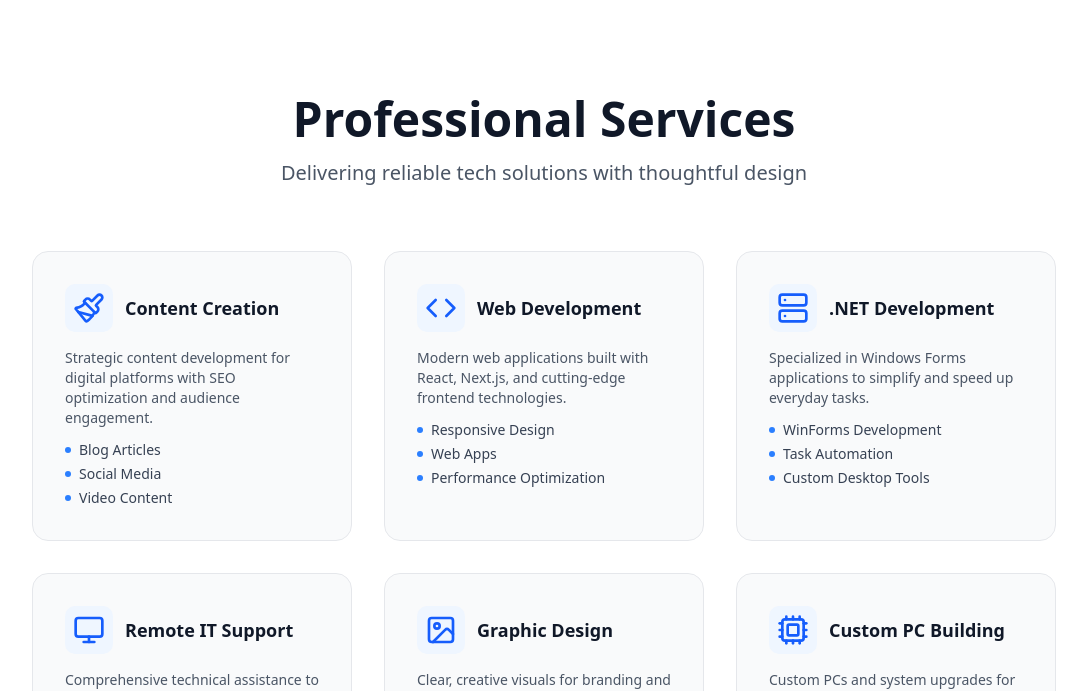
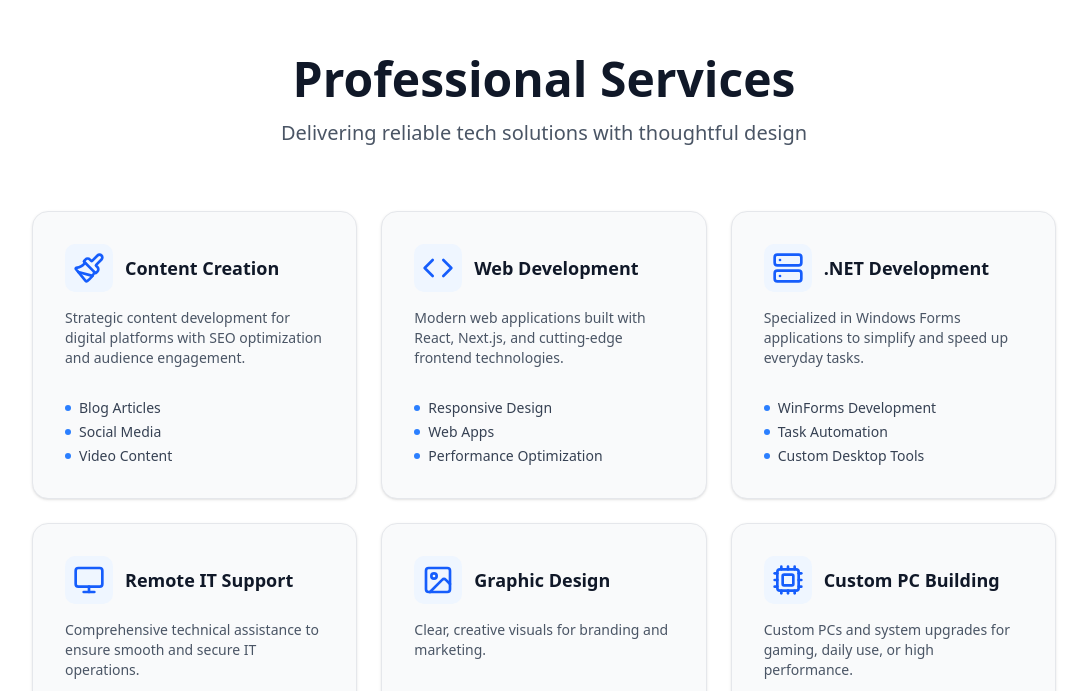
Before and after one commit to moroshing/portfolio, a React (Vite) app: page / in a window 1280 px wide. Shown: the part 2729-3420 px from the top of the page, without its empty margins (96-1183 px from the left). Built offline with nearby package versions, Linux system fonts and the light colour scheme.

Commit message:
Modified Services section cards

```diff
--- a/src/sections/Services.tsx
+++ b/src/sections/Services.tsx
@@ -1,4 +1,5 @@
 import { Paintbrush, Monitor, Code, Cpu, Server, Image } from "lucide-react";
+import { Card } from "../components/ui/card";
 
 const ServicesSection = () => {
   const services = [
@@ -60,7 +61,7 @@ const ServicesSection = () => {
   return (
     <section
       id="services"
-      className="py-20 px-4 sm:px-6 lg:px-8 dark:bg-gray-900"
+      className="py-10 px-4 sm:px-6 lg:px-8 dark:bg-gray-900"
     >
       <div className="max-w-7xl mx-auto">
         <div className="text-center mb-16">
@@ -73,12 +74,15 @@ const ServicesSection = () => {
         </div>
 
         {/* Mobile View: Horizontal Scroll */}
-        <div className="sm:hidden flex overflow-x-auto gap-4 -mx-4 px-4 pb-4 snap-x snap-mandatory">
+        <div className="sm:hidden w-full overflow-hidden">
+          <div className="flex overflow-x-auto gap-4 px-4 pb-4 snap-x snap-mandatory">
             {services.map((service, index) => (
-            <div
+              <Card
                 key={index}
-              className="snap-start min-w-[260px] max-w-[280px] w-[85%] flex-shrink-0 bg-gray-50 dark:bg-gray-800 p-6 rounded-2xl border border-gray-200 dark:border-gray-700 hover:shadow-lg transition-all"
+                className="snap-start min-w-[280px] max-w-[300px] w-full aspect-square flex-shrink-0 rounded-xl bg-gray-50 dark:bg-gray-800 border border-gray-200 dark:border-gray-700 hover:shadow-xl transition-all"
               >
+                <div className="p-6 h-full flex flex-col justify-between">
+                  <div>
                     <div className="flex items-center mb-4">
                       <div className="p-2 rounded-lg bg-blue-50 dark:bg-gray-700">
                         {service.icon}
@@ -90,6 +94,7 @@ const ServicesSection = () => {
                     <p className="text-sm text-gray-600 dark:text-gray-300 mb-3">
                       {service.description}
                     </p>
+                  </div>
                   <ul className="text-sm space-y-1">
                     {service.highlights.map((highlight, i) => (
                       <li key={i} className="flex items-center">
@@ -101,15 +106,20 @@ const ServicesSection = () => {
                     ))}
                   </ul>
                 </div>
+              </Card>
             ))}
           </div>
+        </div>
+
         {/* Desktop/Tablet View */}
-        <div className="hidden sm:grid grid-cols-1 md:grid-cols-2 lg:grid-cols-3 gap-8">
+        <div className="hidden sm:grid grid-cols-1 sm:grid-cols-2 lg:grid-cols-3 gap-6">
           {services.map((service, index) => (
-            <div
+            <Card
               key={index}
-              className="group bg-gray-50 dark:bg-gray-800 p-8 rounded-2xl hover:shadow-xl transition-all duration-300 border border-gray-200 dark:border-gray-700 hover:border-transparent"
+              className="group h-64 sm:h-72 p-8 rounded-2xl transition-all duration-300 border border-gray-200 dark:border-gray-700 hover:shadow-xl hover:border-transparent bg-gray-50 dark:bg-gray-800"
             >
+              <div className="flex flex-col justify-between h-full">
+                <div>
                   <div className="flex items-center mb-4">
                     <div className="p-2 rounded-lg bg-blue-50 dark:bg-gray-700">
                       {service.icon}
@@ -121,6 +131,7 @@ const ServicesSection = () => {
                   <p className="text-sm text-gray-600 dark:text-gray-300 mb-3">
                     {service.description}
                   </p>
+                </div>
                 <ul className="text-sm space-y-1">
                   {service.highlights.map((highlight, i) => (
                     <li key={i} className="flex items-center">
@@ -132,6 +143,7 @@ const ServicesSection = () => {
                   ))}
                 </ul>
               </div>
+            </Card>
           ))}
         </div>
       </div>
```
Lines whose indentation alone changed are shown as unchanged.
